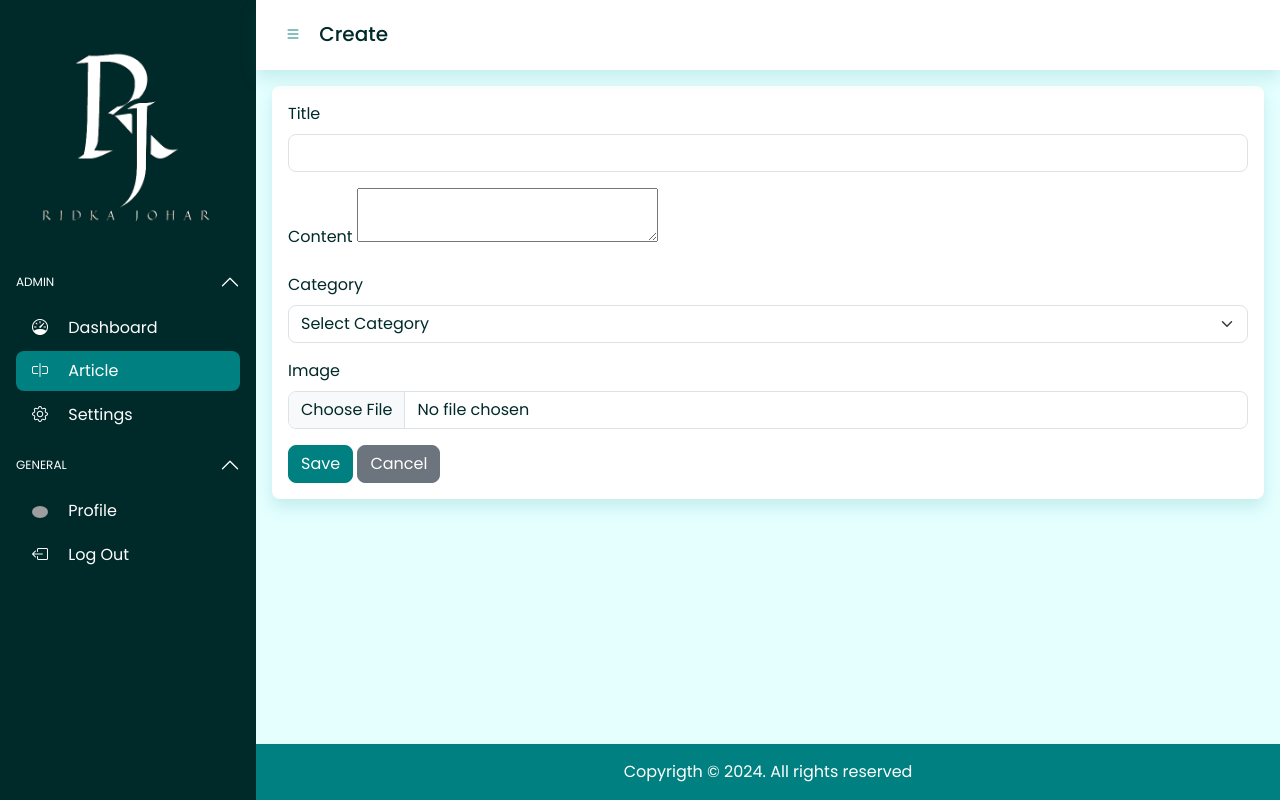
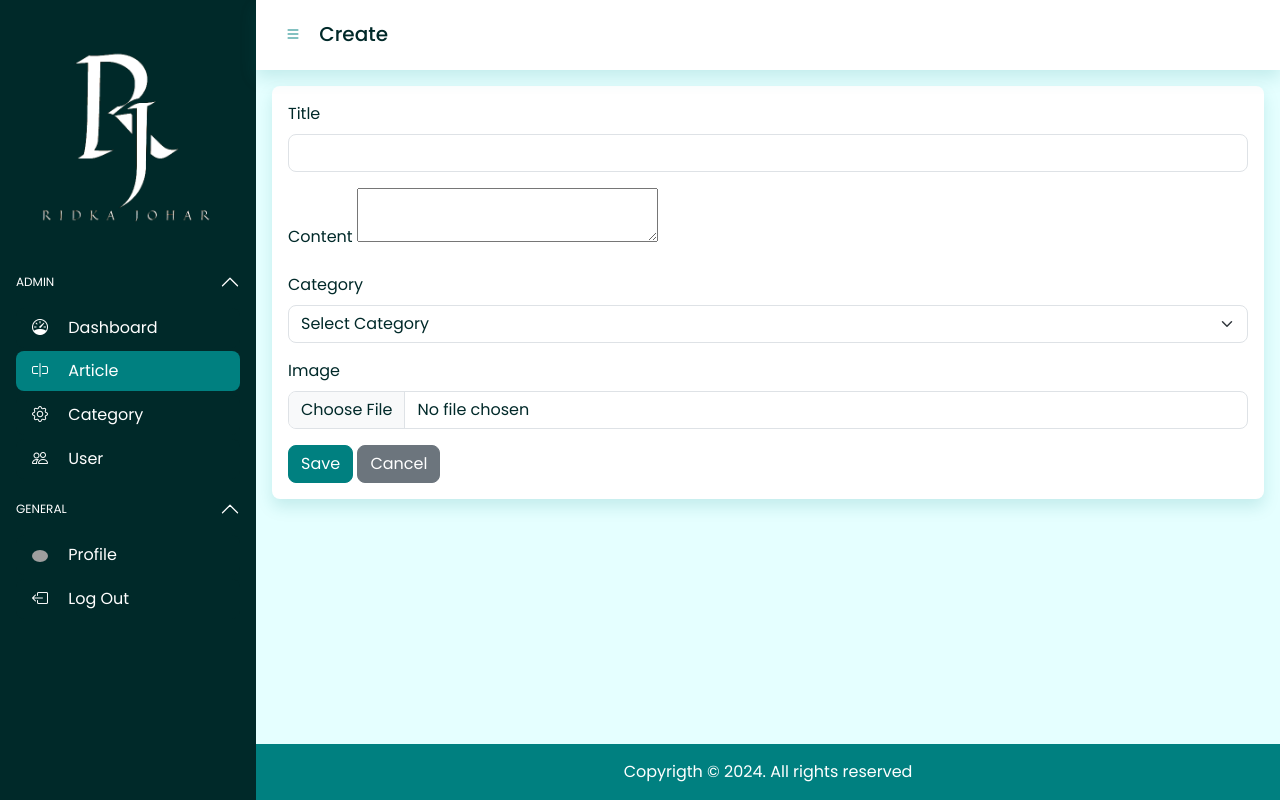
Before and after one commit to RidwanJk/RJK-CMS-Blog, a PHP site: page /pages/article/create.php in a window 1280 px wide. Run offline with PHP 8.4, Linux system fonts and the light colour scheme; the visitor is signed in with stand-in values (Sample User, id 1); data that the repository does not hold is empty; some libraries are stand-ins or nearby versions; grey boxes are pictures that could not be loaded.

Commit message:
modified:   UAS/pages/article/create.php

```diff
--- a/UAS/pages/article/create.php
+++ b/UAS/pages/article/create.php
@@ -124,9 +124,14 @@
                       <span class="submenu-title">Article</span>
                     </a>
 
-                    <a href="../../settings.php" class="list-group-item list-group-item-action border-0 mb-1 text-bg-dark" data-bs-placement="right" data-bs-title="Settings">
+                    <a href="../category/" class="list-group-item list-group-item-action border-0 mb-1 text-bg-dark" data-bs-placement="right" data-bs-title="Settings">
                       <i class="bi bi-gear me-3"></i>
-                      <span class="submenu-title">Settings</span>
+                      <span class="submenu-title">Category</span>
+                    </a>
+
+                    <a href="../user" class="list-group-item list-group-item-action border-0 mb-1 text-bg-dark" data-bs-placement="right" data-bs-title="Settings">
+                      <i class="bi bi-people me-3"></i>
+                      <span class="submenu-title">User</span>
                     </a>
 
                   </div>
```
